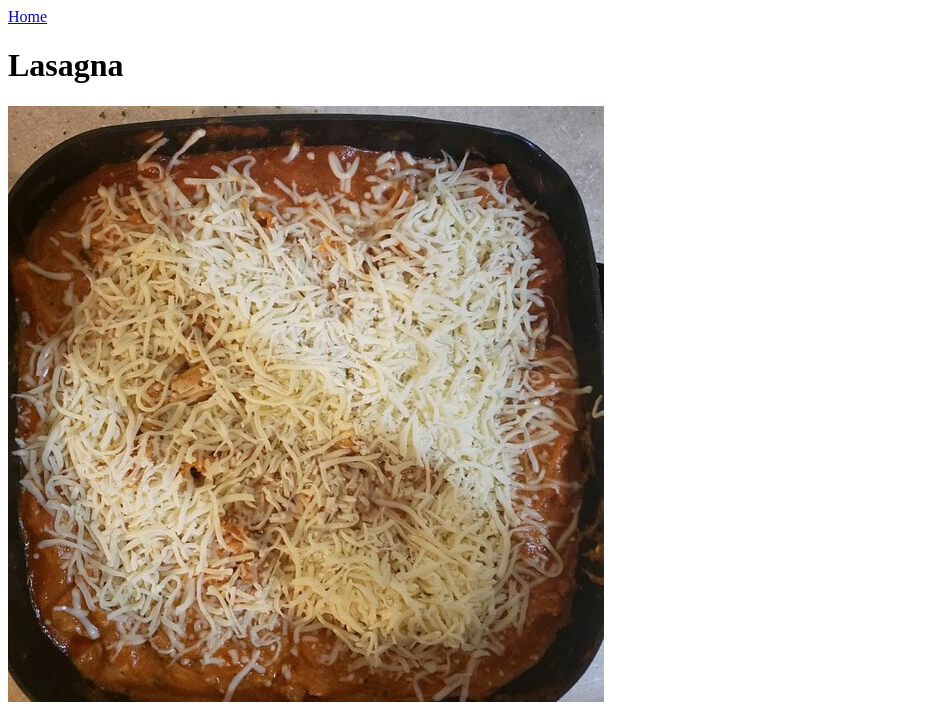
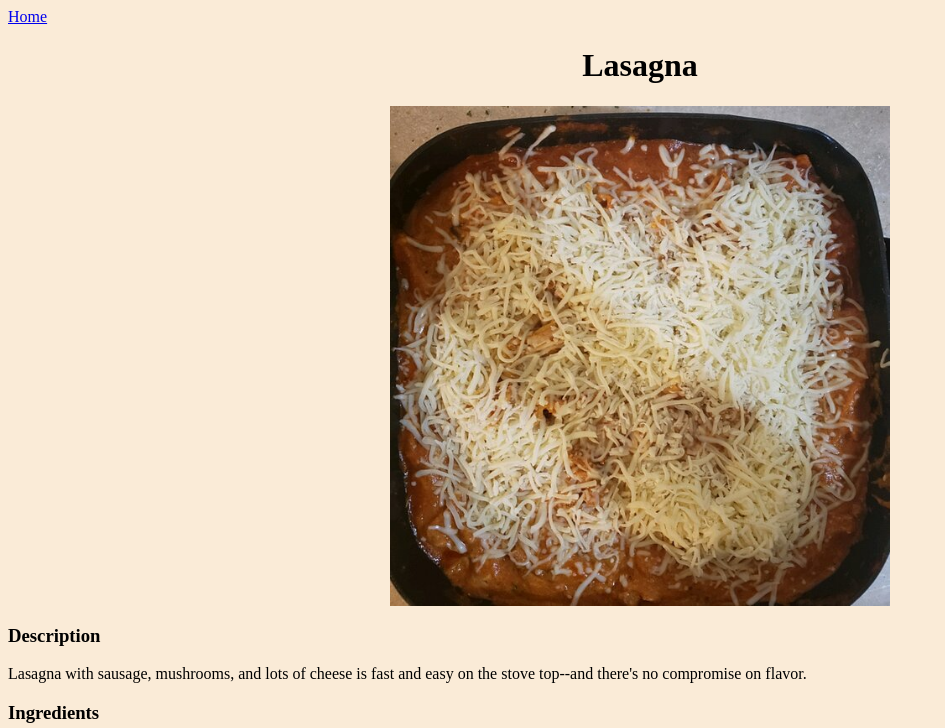
Before and after one commit to PiperAtDawn/odin-recipes, a plain HTML site: page recipes/lasagna.html in a window 1280 px wide. Shown: the top 728 px of the page, without its empty margins (0-945 px from the left). Drawn offline with Linux system fonts and the light colour scheme.

Commit message:
Added css

```diff
--- /dev/null
+++ b/main.css
@@ -0,0 +1,7 @@
+body {
+    background-color: antiquewhite;
+}
+
+header h1 {
+    text-align: center;
+}
--- a/recipes/lasagna.html
+++ b/recipes/lasagna.html
@@ -5,11 +5,21 @@
     <meta http-equiv="X-UA-Compatible" content="IE=edge">
     <meta name="viewport" content="width=device-width, initial-scale=1.0">
     <title>Lasagna</title>
+    <link rel="stylesheet" href="../main.css">
+    <link rel="stylesheet" href="styles/recipes.css">
 </head>
 <body>
-    <a href="../index.html">Home</a>
-    <h1>Lasagna</h1>
-    <img src="../images/Lasagna.jpg" alt="Lasagna">
+    <header>
+        <a href="../index.html">Home</a>
+        <h1>Lasagna</h1>
+    </header>
+    <div id="main-img-wrp">
+        <img
+            src="../images/Lasagna.jpg"
+            alt="Lasagna"
+            class="main-img"
+        >
+    </div>
     <h3>Description</h3>
     <p>
         Lasagna with sausage, mushrooms, and lots of cheese is fast and easy on the stove top--and there's no compromise on flavor.
--- /dev/null
+++ b/recipes/styles/recipes.css
@@ -0,0 +1,10 @@
+.main-img {
+    max-width: 500px;
+    width: 100%;
+    height: auto
+}
+
+#main-img-wrp {
+    display: flex;
+    justify-content: center;
+}
```
Also changed, not shown: index.html (+4 -1 lines), recipes/biscotti.html (+13 -3 lines), recipes/steel-cut-oats.html (+13 -3 lines).
